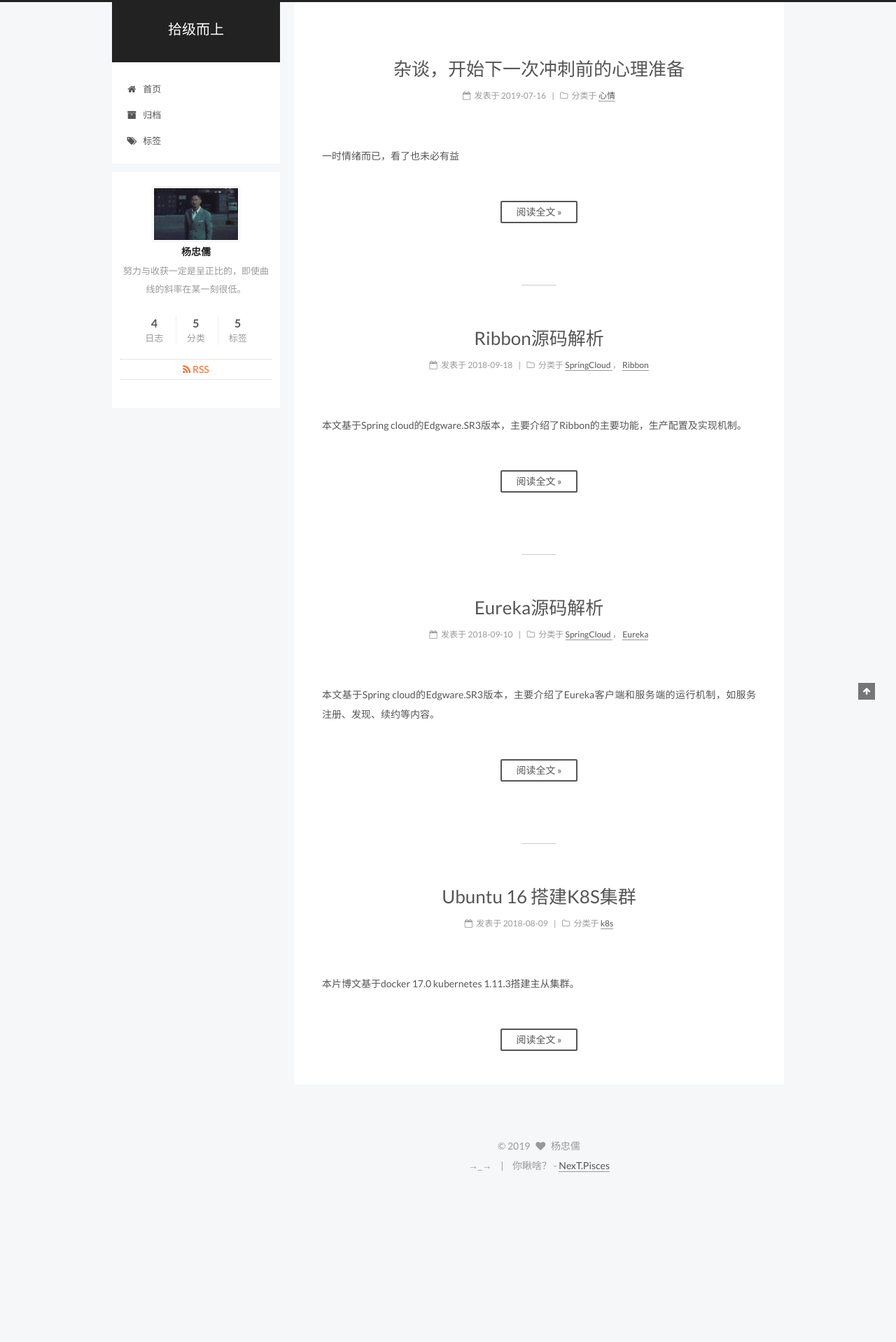
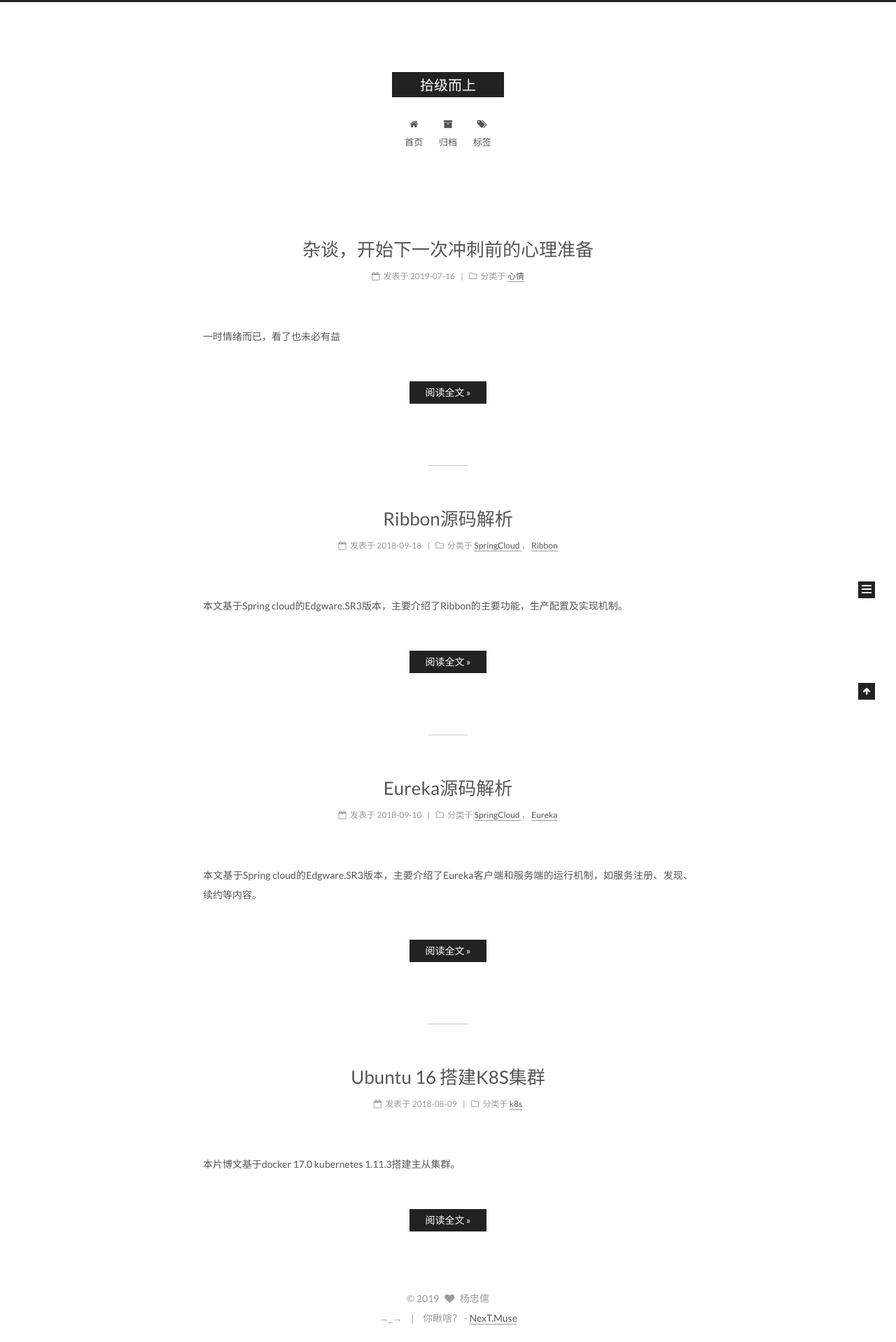
Before and after one commit to yangzhongru/yangzhongru.github.io, a Jekyll site: the page built from index.html, in a window 1280 px wide. Shown: the whole page at 70% size. Built offline with Jekyll 4.4.1, drawn with Linux system fonts in a browser that asks for light colours; the list of posts is cut into pages by our own code; comment, search, counter and statistics services are not loaded; before the commit the page ends 1700 px from its top, so only the background shows below that.

Commit message:
change scheam

```diff
--- a/_config.yml
+++ b/_config.yml
@@ -84,7 +84,7 @@ keywords: "Jekyll, NexT"
 # Set rss to false to disable feed link.
 # Leave rss as empty to use site's feed link.
 # Set rss to specific value if you have burned your feed already.
-rss:
+rss: false
 
 # Specify the date when the site was setup
 #since: 2015
@@ -153,7 +153,7 @@ menu_icons:
 # Schemes
 # scheme: Muse
 # scheme: Mist
-scheme: Pisces
+scheme: Muse
 
 
 # ---------------------------------------------------------------
```
